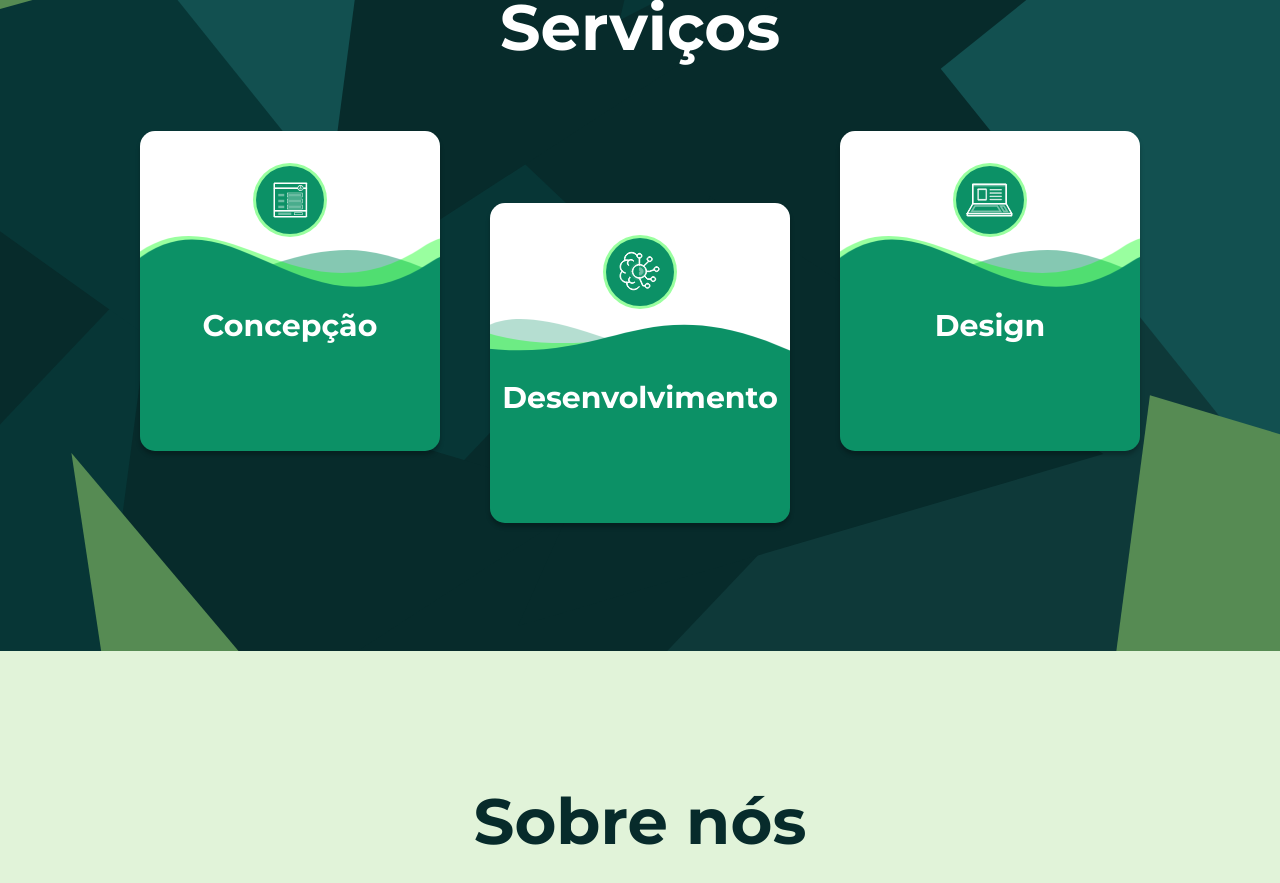
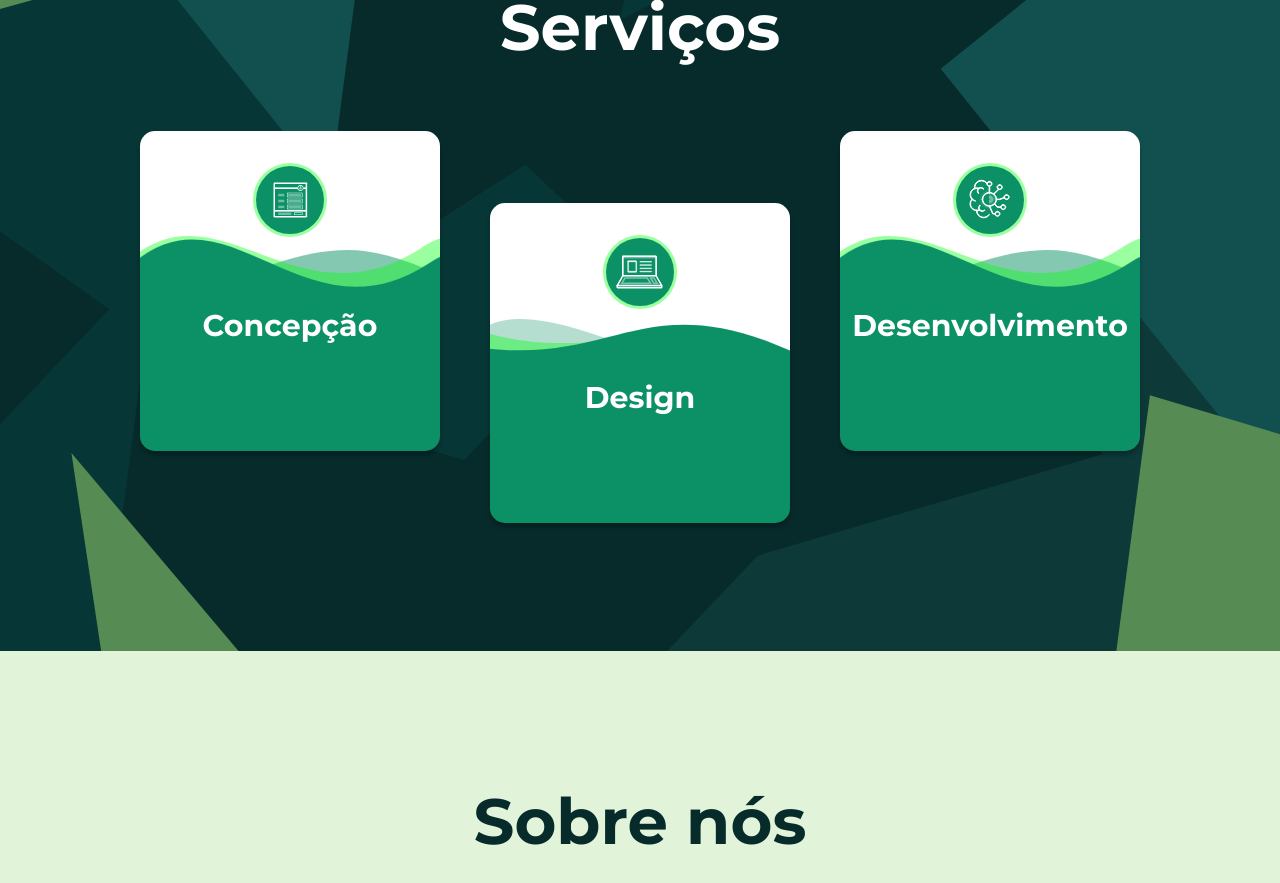
Before and after one commit to Igor-Britoo/Green-Devs-Website-PROD, a React (Vite) app: page / in a window 1280 px wide. Shown: the part 1140-2023 px from the top of the page. Built offline with nearby package versions, Linux system fonts and the light colour scheme.

Commit message:
style: card order adjustment

```diff
--- a/src/components/Services.jsx
+++ b/src/components/Services.jsx
@@ -14,12 +14,12 @@ const Services = () => {
           <CardTitle>Concepção</CardTitle>
         </Card>
         <Card $centerCard={'true'}>
+          <CardIcon src={designIcon} alt="Design Icon" />
+          <CardTitle>Design</CardTitle>
+        </Card>
+        <Card>
           <CardIcon src={developmentIcon} alt="Development Icon" />
           <CardTitle>Desenvolvimento</CardTitle>
-        </Card>
-        <Card>
-          <CardIcon src={designIcon} alt="Design Icon" />
-          <CardTitle>Design</CardTitle>
         </Card>
       </CardsContainer>
     </ServicesSection>
```
